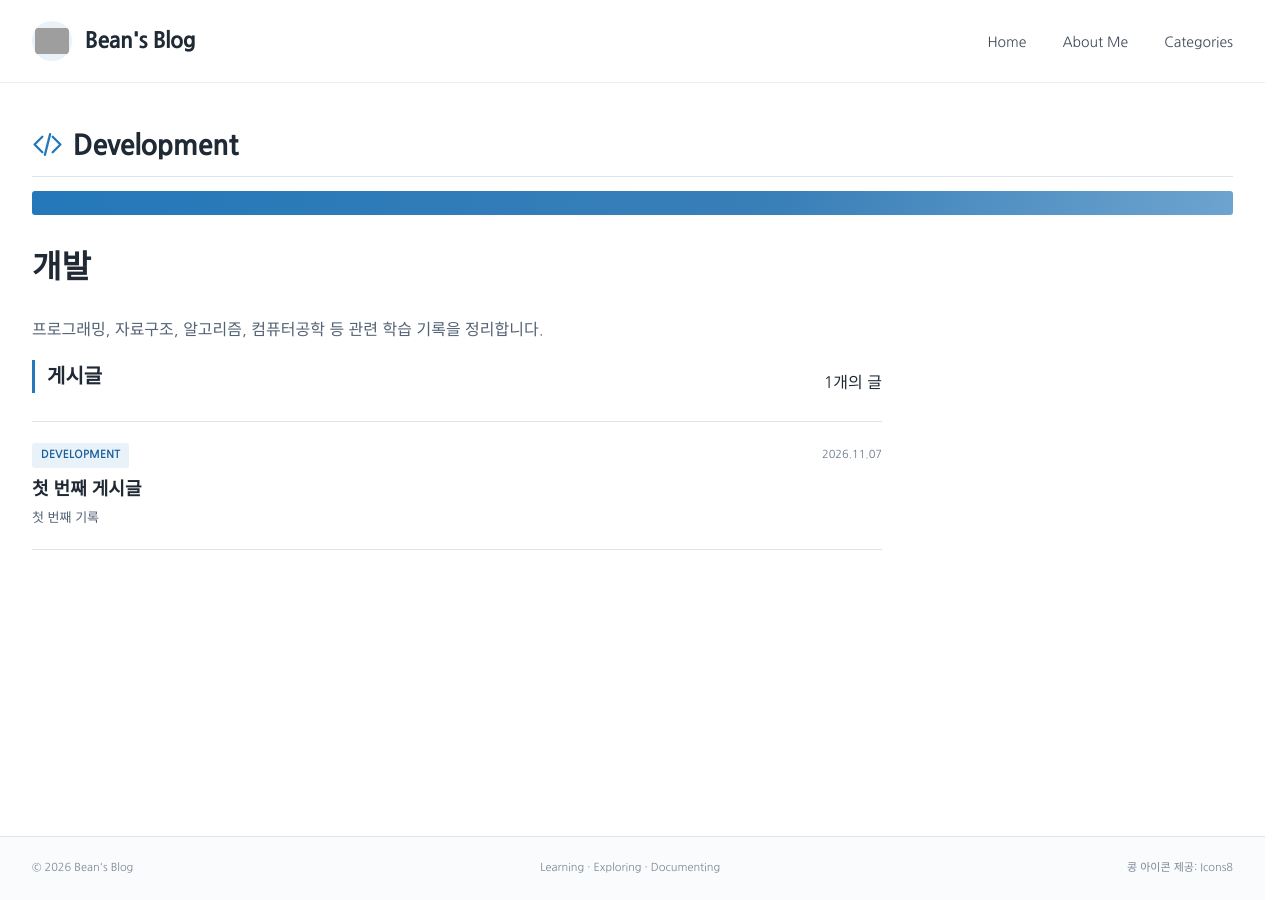
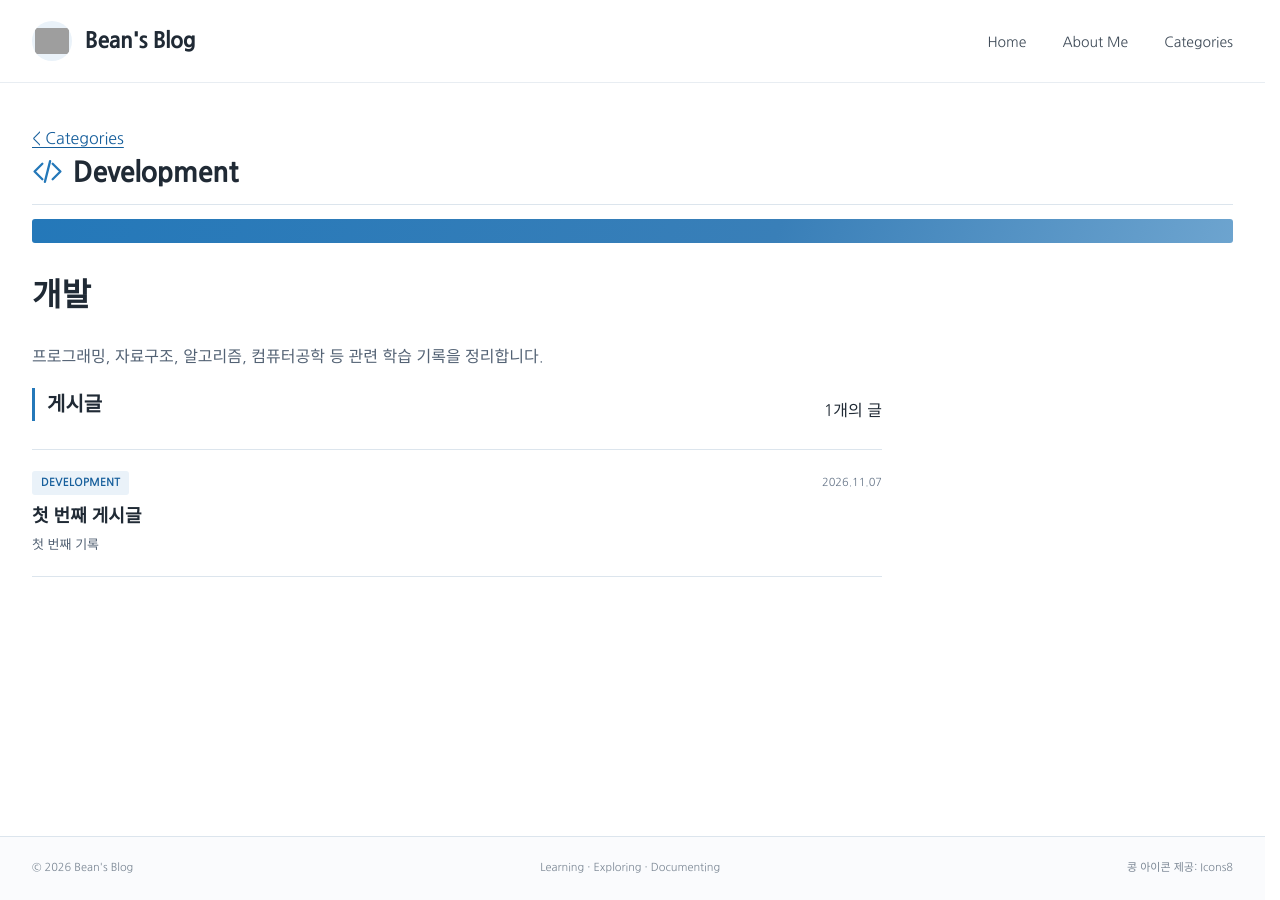
Before and after one commit to BEAN-CMD418/bean-cmd418.github.io, a Jekyll site: the page built from development/index.md, in a window 1280 px wide. Built offline with Jekyll 4.4.1, drawn with Linux system fonts in a browser that asks for light colours; some web fonts are replaced; grey boxes are pictures that could not be loaded.

Commit message:
Add Categories back link to category pages

```diff
--- a/_layouts/page.html
+++ b/_layouts/page.html
@@ -2,6 +2,9 @@
 layout: default
 ---
 <div class="page-content{% if page.url contains 'categories' %} categories-page{% endif %}">
+  {% if page.category %}
+    <a class="category-back-link" href="{{ '/categories/' | relative_url }}">&lt; Categories</a>
+  {% endif %}
   <header class="page-heading">
     <h1>{% if page.category_icon %}<span class="category-page-icon" aria-hidden="true">{% case page.category_icon %}{% when 'development' %}<svg viewBox="0 0 24 24"><polyline points="16 18 22 12 16 6"/><polyline points="8 6 2 12 8 18"/><line x1="14" y1="4" x2="10" y2="20"/></svg>{% when 'ctf' %}<svg viewBox="0 0 24 24"><path d="M4 22V4"/><path d="M4 4c6-4 10 4 16 0v12c-6 4-10-4-16 0"/></svg>{% when 'bug-bounty' %}<svg viewBox="0 0 24 24"><path d="M8 8 6 6M16 8l2-2M9 3h6M12 3v3"/><rect x="7" y="6" width="10" height="15" rx="5"/><path d="M3 11h4M17 11h4M3 16h4M17 16h4M12 6v15"/></svg>{% when 'tech-docs' %}<svg viewBox="0 0 24 24"><path d="M4 5.5A2.5 2.5 0 0 1 6.5 3H20v17H6.5A2.5 2.5 0 0 1 4 17.5z"/><path d="M4 5.5v12M8 7h8M8 11h8"/></svg>{% when 'research' %}<svg viewBox="0 0 24 24"><circle cx="11" cy="11" r="7"/><path d="m20 20-4-4"/></svg>{% when 'activities' %}<svg viewBox="0 0 24 24"><path d="M8 21h8M12 17v4M7 4h10v5a5 5 0 0 1-10 0zM7 6H4v2a4 4 0 0 0 4 4M17 6h3v2a4 4 0 0 1-4 4"/></svg>{% endcase %}</span>{% endif %}{{ page.title }}</h1>
   </header>
```
